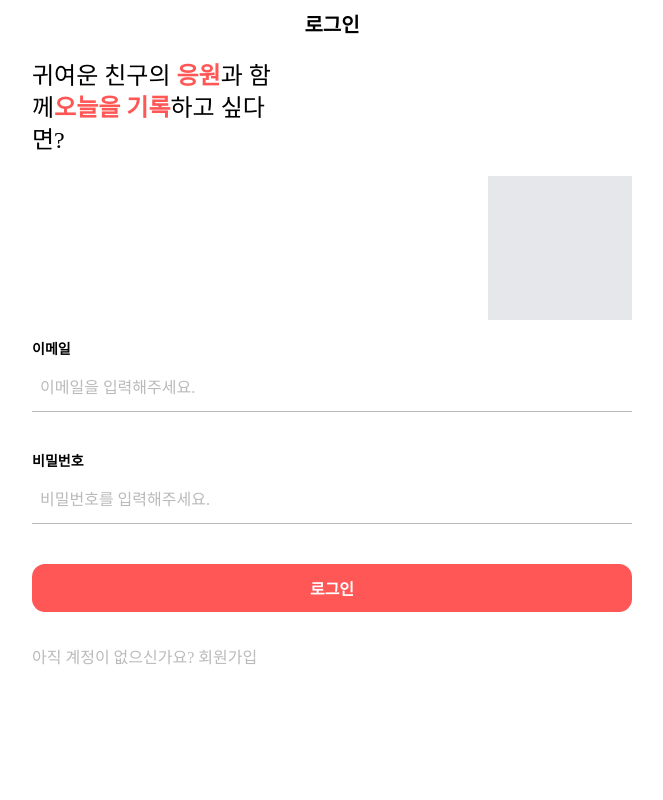
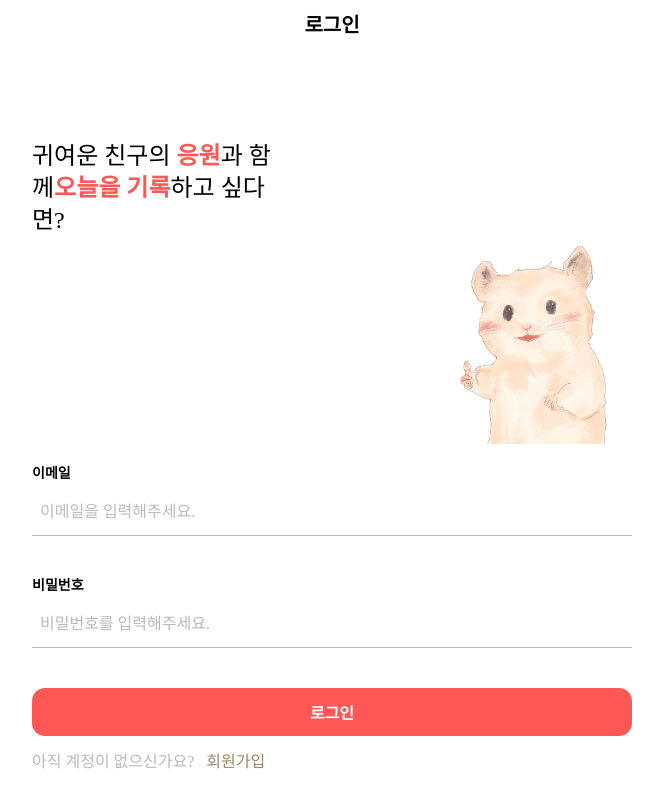
Before and after one commit to j2h30728/boost-pal, a Next.js app: page /log-in in a window 1280 px wide. Shown: the whole page, without its empty margins (308-971 px from the left). Built offline with nearby package versions, Linux system fonts and the light colour scheme.

Commit message:
feat: 디자인 이미지 추가[#18]

```diff
--- a/src/app/(auth)/create-account/page.tsx
+++ b/src/app/(auth)/create-account/page.tsx
@@ -7,8 +7,11 @@ export default function CreateAccountPage() {
   return (
     <main className="flex flex-col gap-5">
       <CreateAccount />
-      <p className="text-underline">
-        이미 계정이 있나요? <Link href={ROUTE_PATHS.LOG_IN}>로그인</Link>
+      <p className="text-base">
+        이미 계정이 있나요?
+        <Link className="text-secondary-1 ml-3" href={ROUTE_PATHS.LOG_IN}>
+          로그인
+        </Link>
       </p>
     </main>
   );
--- a/src/app/(auth)/log-in/page.tsx
+++ b/src/app/(auth)/log-in/page.tsx
@@ -1,20 +1,30 @@
 import Link from "next/link";
+import Image from "next/image";
 
 import { ROUTE_PATHS } from "@/constants/routePath";
 import LogInForm from "@/components/user/log-in-form";
 
 export default function LogInPage() {
   return (
-    <main className="flex flex-col gap-5 justify-between">
-      <h1 className="text-2xl w-64">
+    <main className="flex flex-col gap-5">
+      <div className="flex flex-col justify-center">
+        <h1 className="text-2xl w-64 sm:mt-20">
           귀여운 친구의 <span className="text-primary font-semibold">응원</span>과 함께
           <span className="text-primary font-semibold">오늘을 기록</span>하고 싶다면?
         </h1>
-      <div className=" self-end w-36 h-36 bg-gray-200"></div>
+        <div className=" self-end w-48 h-52 relative overflow-clip">
+          <Image width={192} height={208} src="/images/sub-image.png" alt="sub-image" />
+        </div>
+      </div>
+      <div className="flex flex-col">
         <LogInForm />
         <p className="text-underline">
-        아직 계정이 없으신가요? <Link href={ROUTE_PATHS.CREATE_ACCOUNT}>회원가입</Link>
+          아직 계정이 없으신가요?
+          <Link className="text-secondary-1 ml-3" href={ROUTE_PATHS.CREATE_ACCOUNT}>
+            회원가입
+          </Link>
         </p>
+      </div>
     </main>
   );
 }
--- a/src/app/(tab)/page.tsx
+++ b/src/app/(tab)/page.tsx
@@ -1,4 +1,5 @@
 import Link from "next/link";
+import Image from "next/image";
 import { ChevronRightIcon } from "@heroicons/react/24/solid";
 
 import PostList from "@/components/post/post-list";
@@ -12,8 +13,22 @@ export default async function Home() {
   const category = await getMostPopularCategory();
   const { items: initialInfinitePosts, cursorId: initialInfiniteCursorId } = await getInitialPosts();
   return (
-    <main className="flex flex-col gap-4">
-      <div className="w-full h-96 bg-underline"></div>
+    <main className="flex flex-col gap-4 ">
+      <div className="relative ">
+        <h2 className="absolute left-5 bottom-10 text-xl font-bold">
+          <span className="text-primary">응원</span>과 함께 오늘을 <span className="text-primary">기록</span>해보아요!
+        </h2>
+        <div className="w-full h-80 relative -z-10">
+          <Image
+            className="right-0 absolute"
+            width={350}
+            height={400}
+            src="/images/main-image.png"
+            alt="main-image"
+            priority
+          />
+        </div>
+      </div>
       <div className="flex gap-2 pl-5 overflow-y-scroll">
         {/* #TODO 카테고리당 post list 페이지 생성 후 수정 필요 */}
         {["전체", ...Object.values(CATEGORIES)].map((category) => (
@@ -23,8 +38,8 @@ export default async function Home() {
         ))}
       </div>
       <div className="px-5 flex flex-col gap-5 ">
-        <div className="flex flex-col gap-2">
-          <p className="font-semibold text-xs pl-2">제일 인증수가 많은 주제에 함께 하세요!</p>
+        <div className="flex flex-col gap-2 *:bg-white">
+          <p className="font-semibold text-xs pl-2 w-fit p-1 rounded-xl">제일 인증수가 많은 주제에 함께 하세요!</p>
           <div className="flex justify-between px-2">
             <h3 className="font-extrabold text-md pb-2">최근 다미가 응원한 {CATEGORIES[category]} 인증</h3>
             {/* #TODO 카테고리당 post list 페이지 생성 후 수정 필요 */}
--- a/src/app/intro/page.tsx
+++ b/src/app/intro/page.tsx
@@ -1,19 +1,27 @@
 import Link from "next/link";
 
 import { ROUTE_PATHS } from "@/constants/routePath";
+import Image from "next/image";
+
+import mainImage from "../../../public/images/main-image.png";
 
 export default function LogInPage() {
   return (
     <main className="h-screen flex flex-col gap-5 px-5 items-center justify-around">
-      <div className="flex flex-col gap-7 items-center justify-between">
-        <div className="w-64 h-64 bg-underline"></div>
-        <h1 className=" font-black text-[44px] ">이름 이름</h1>
+      <div className="w-full flex flex-col items-center justify-between relative">
+        <div className="w-72 h-96 relative">
+          <Image priority src="/images/main-image.png" width={288} height={384} alt="main-image" />
+        </div>
+        <h1 className=" font-black flex gap-2 text-[44px] absolute -translate-y-1/2 top-1/2">
+          <p className="first-letter:text-primary">BOOST</p>
+          <p className="first-letter:text-primary">PAL</p>
+        </h1>
       </div>
       <div className="w-full flex flex-col gap-3  items-center">
         <Link className="w-full primary-button" href={ROUTE_PATHS.LOG_IN}>
           이메일로 로그인
         </Link>
-        <Link href={ROUTE_PATHS.CREATE_ACCOUNT} className="text-underline text-xs">
+        <Link href={ROUTE_PATHS.CREATE_ACCOUNT} className="text-base text-sm">
           회원가입
         </Link>
       </div>
```
Also changed, not shown: public/images/main-image.png (added), public/images/sub-image.png (added). Lines whose indentation alone changed are shown as unchanged.
